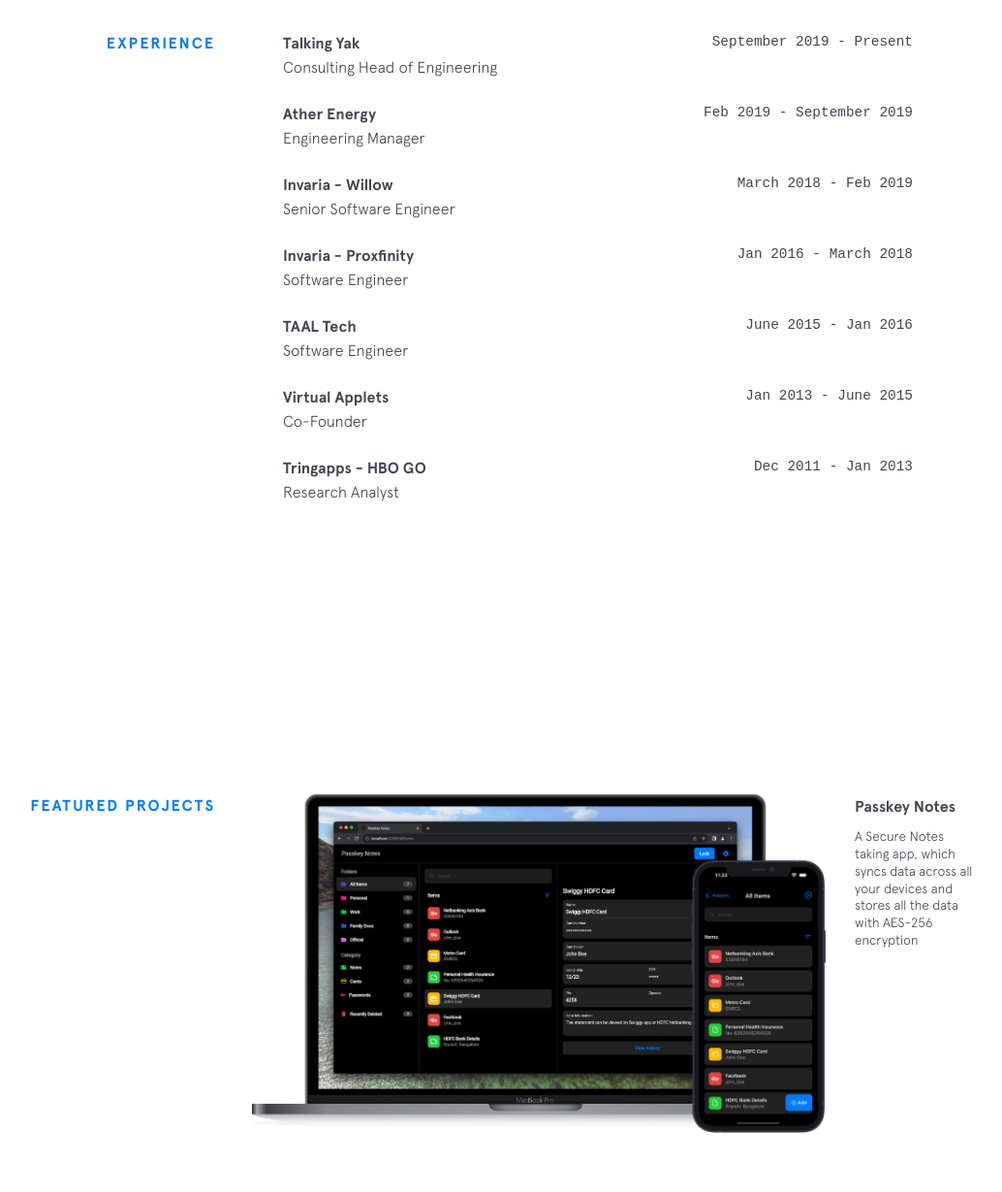
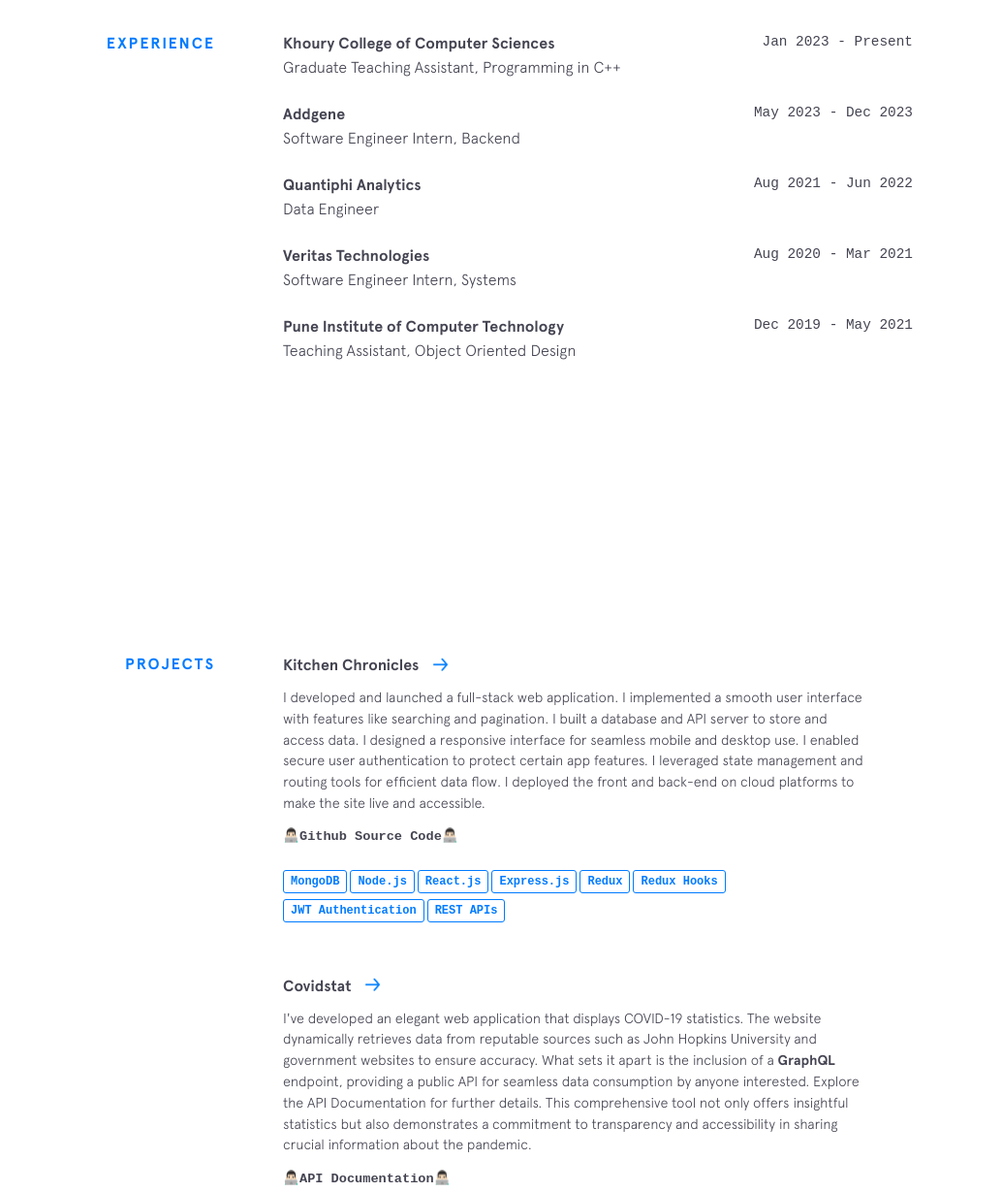
Before and after one commit to shreya2430/Portfolio, a Gatsby site: page / in a window 1280 px wide. Shown: the part 1760-2989 px from the top of the page at 97% size, without its empty margins (158-1192 px from the left). Built offline with nearby package versions, Linux system fonts and the light colour scheme; Gatsby itself is replaced by a stand-in of ours.

Commit message:
netlify setup

```diff
--- a/src/components/experience/experience.js
+++ b/src/components/experience/experience.js
@@ -4,46 +4,34 @@
 
 const experienceData = [
   {
-    "company": "Talking Yak",
-    "url": "https://talkingyak.com/",
-    "time": "September 2019 - Present",
-    "position": "Consulting Head of Engineering"
+    "company": "Khoury College of Computer Sciences",
+    "url": "https://www.khoury.northeastern.edu/",
+    "time": "Jan 2023 - Present",
+    "position": "Graduate Teaching Assistant, Programming in C++"
   },
   {
-    "company": "Ather Energy",
-    "url": "https://www.atherenergy.com/",
-    "time": "Feb 2019 - September 2019",
-    "position": "Engineering Manager"
+    "company": "Addgene",
+    "url": "https://addgene.org/",
+    "time": "May 2023 - Dec 2023",
+    "position": "Software Engineer Intern, Backend"
   },
   {
-    "company": "Invaria - Willow",
-    "url": "https://onewillow.com/",
-    "time": "March 2018 - Feb 2019",
-    "position": "Senior Software Engineer"
+    "company": "Quantiphi Analytics",
+    "url": "https://quantiphi.com/",
+    "time": "Aug 2021 - Jun 2022",
+    "position": "Data Engineer"
   },
   {
-    "company": "Invaria - Proxfinity",
-    "url": "https://www.proxfinity.com/",
-    "time": "Jan 2016 - March 2018",
-    "position": "Software Engineer"
+    "company": "Veritas Technologies",
+    "url": "https://www.veritas.com/",
+    "time": "Aug 2020 - Mar 2021",
+    "position": "Software Engineer Intern, Systems"
   },
   {
-    "company": "TAAL Tech",
-    "url": "https://www.taaltech.com/",
-    "time": "June 2015 - Jan 2016",
-    "position": "Software Engineer"
-  },
-  {
-    "company": "Virtual Applets",
-    "url": "https://www.crunchbase.com/organization/virtual-applets",
-    "time": "Jan 2013 - June 2015",
-    "position": "Co-Founder"
-  },
-  {
-    "company": "Tringapps - HBO GO",
-    "url": "https://play.google.com/store/apps/details?id=sg.hbo.hbogo&hl=en&gl=US",
-    "time": "Dec 2011 - Jan 2013",
-    "position": "Research Analyst"
+    "company": "Pune Institute of Computer Technology",
+    "url": "https://pict.edu/",
+    "time": "Dec 2019 - May 2021",
+    "position": "Teaching Assistant, Object Oriented Design"
   },
 ]
 
--- a/src/components/other-projects/other-projects.js
+++ b/src/components/other-projects/other-projects.js
@@ -4,20 +4,18 @@
 
 const otherProjectsData = [
   {
-    "name": "GuessBuzz",
-    "url": "https://github.com/skavinvarnan/whistler-ios",
-    "description": "I developed a score prediction app for the IPL as a hobby project during the 2018 season. This app is available on both iOS and Android platforms. It allows users to make score predictions for IPL matches, adding an exciting and interactive element to the cricket-watching experience. <br> <a class='small' href='https://github.com/skavinvarnan/whistler-ios'>👨🏻‍💻Github Source Code👨🏻‍💻</a>",
+    "name": "Kitchen Chronicles",
+    "url": "https://leafy-gumption-a6a15e.netlify.app/",
+    "description": "I developed and launched a full-stack web application. I implemented a smooth user interface with features like searching and pagination. I built a database and API server to store and access data. I designed a responsive interface for seamless mobile and desktop use. I enabled secure user authentication to protect certain app features. I leveraged state management and routing tools for efficient data flow. I deployed the front and back-end on cloud platforms to make the site live and accessible. <br> <a class='small' href='https://github.com/amoddhopavkar2/kitchen-chronicles-react-app'>👨🏻‍💻Github Source Code👨🏻‍💻</a>",
     "used": [
+      {"thing": "MongoDB"},
       {"thing": "Node.js"},
-      {"thing": "Firebase"},
-      {"thing": "iOS Native"},
-      {"thing": "Android Native"},
-      {"thing": "MongoDB"},
-      {"thing": "Redis"},
-      {"thing": "Docker"},
-      {"thing": "Digital Ocean"},
-      {"thing": "Swift"},
-      {"thing": "Kotlin"},
+      {"thing": "React.js"},
+      {"thing": "Express.js"},
+      {"thing": "Redux"},
+      {"thing": "Redux Hooks"},
+      {"thing": "JWT Authentication"},
+      {"thing": "REST APIs"},
     ]
   },
   {
@@ -123,7 +121,7 @@
 
 const FeaturedProjects = () => (
   <section className="section other-projects">
-    <div className="section__title">Other Projects</div>
+    <div className="section__title">Projects</div>
     <div className="section__content">
       {
         otherProjectsData.map((project) => (
--- a/src/pages/index.js
+++ b/src/pages/index.js
@@ -22,7 +22,7 @@
     <Background />
     <Skills />
     <Experience />
-    <FeaturedProjects />
+    {/*<FeaturedProjects />*/}
     <OtherProjects />
     <Footer />
   </>
```
Also changed, not shown: 1 other file.
